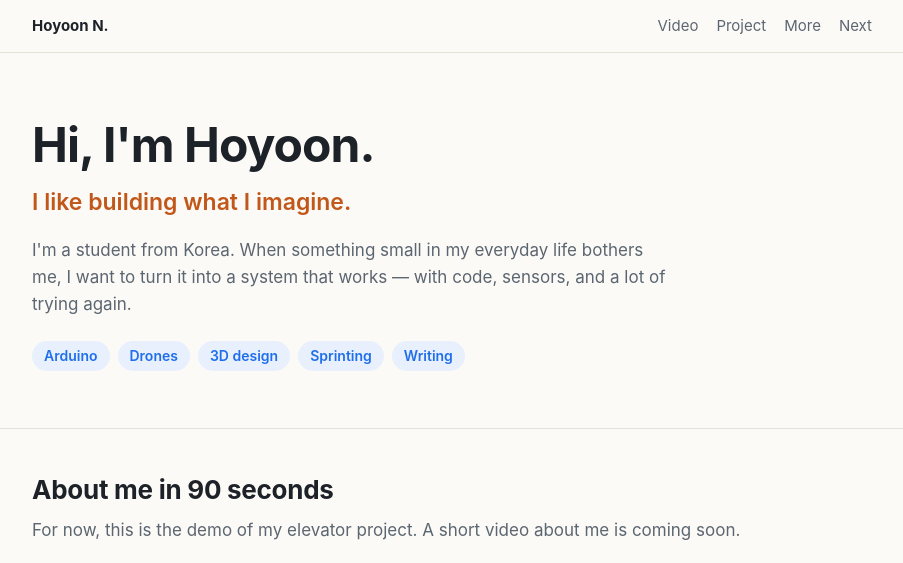
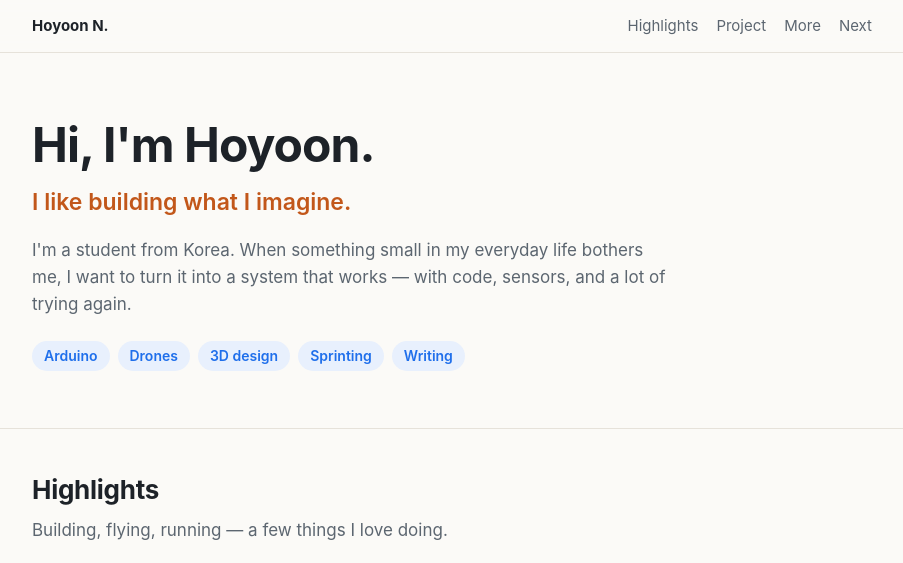
Before and after one commit to ns2000-wq/portfolio, a plain HTML site: page index.html in a window 1280 px wide. Shown: the top 563 px of the page, without its empty margins (188-1091 px from the left). Drawn offline with Linux system fonts and the light colour scheme; grey boxes are pictures that could not be loaded.

Commit message:
Add files via upload

```diff
--- a/index.html
+++ b/index.html
@@ -136,7 +136,7 @@
 <nav>
   <div class="wrap">
     <a class="name" href="#top">Hoyoon N.</a>
-    <a href="#video">Video</a>
+    <a href="#video">Highlights</a>
     <a href="#project">Project</a>
     <a href="#more">More</a>
     <a class="hide-sm" href="#next">Next</a>
@@ -158,11 +158,10 @@
 
   <section id="video">
     <div class="wrap">
-      <h2>About me in 90 seconds</h2>
-      <!-- [바꿀 곳] 1~2분 소개 영상을 올리면 아래 src 의 영상 ID(_DTv-Z6ttsw)를 새 영상 ID로 바꾸고, 이 문장도 지워 -->
-      <p class="sub">For now, this is the demo of my elevator project. A short video about me is coming soon.</p>
+      <h2>Highlights</h2>
+      <p class="sub">Building, flying, running &mdash; a few things I love doing.</p>
       <div class="video">
-        <iframe src="https://www.youtube-nocookie.com/embed/_DTv-Z6ttsw" title="Video" loading="lazy"
+        <iframe src="https://www.youtube-nocookie.com/embed/9hMo8TyUQpA" title="Hoyoon (Jason) N. — Highlights" loading="lazy"
           allow="accelerometer; encrypted-media; gyroscope; picture-in-picture" allowfullscreen></iframe>
       </div>
     </div>
```
